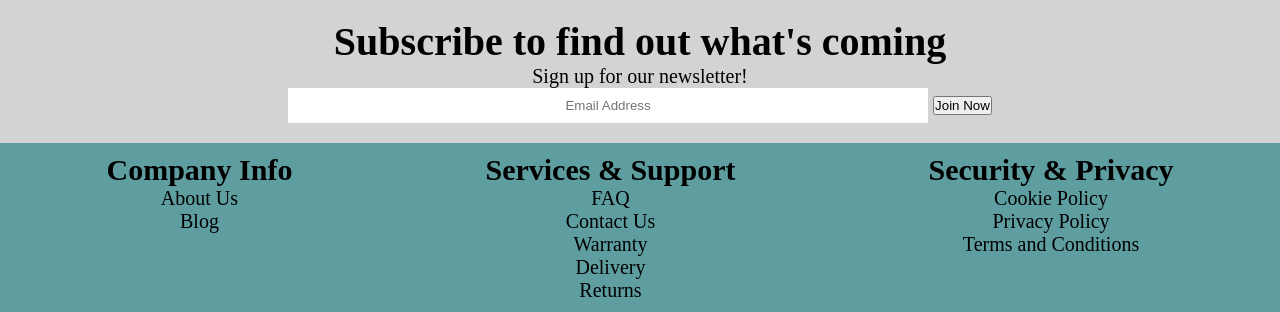
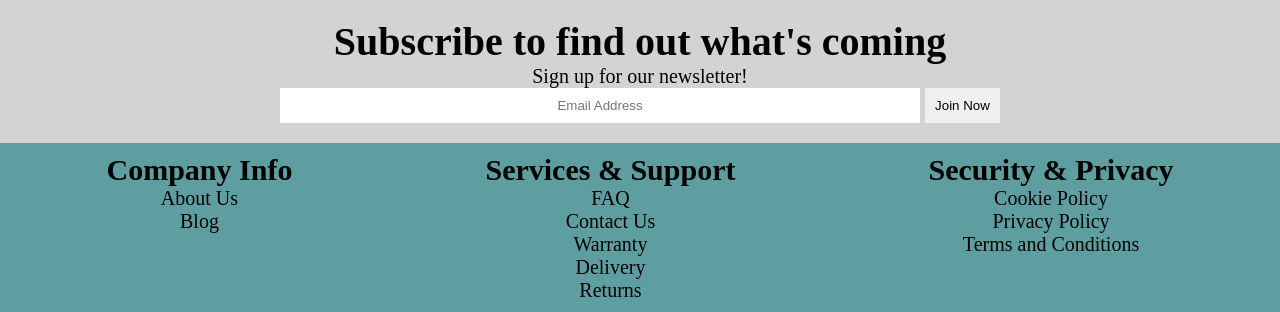
Before and after one commit to knight196/e-commerce, a plain HTML site: page index.html in a window 1280 px wide. Shown: the part 1414-1726 px from the top of the page. Drawn offline with Linux system fonts and the light colour scheme.

Commit message:
Update style.css

```diff
--- a/style.css
+++ b/style.css
@@ -286,6 +286,11 @@ position: relative;
       padding:10px 0;
       border:none;
       text-align: center;
+    }
+
+ .subscribe button{
+      padding:10px;
+      border:none;
     }
 
 /*footer*/
```
